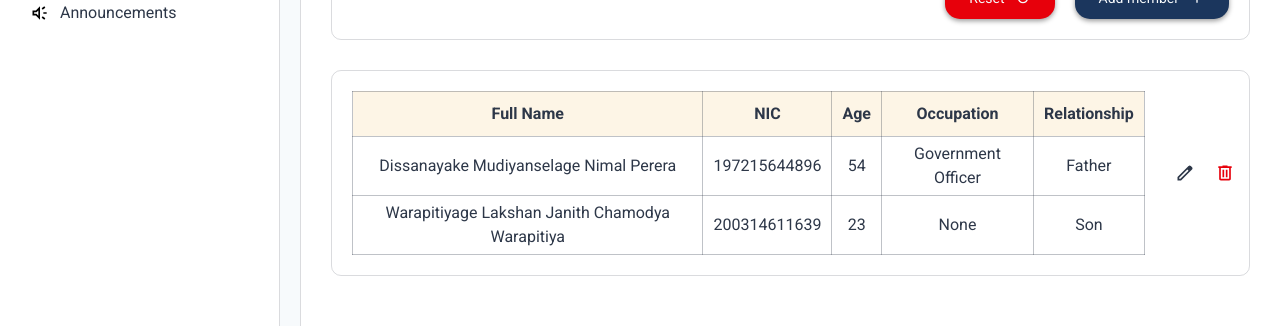
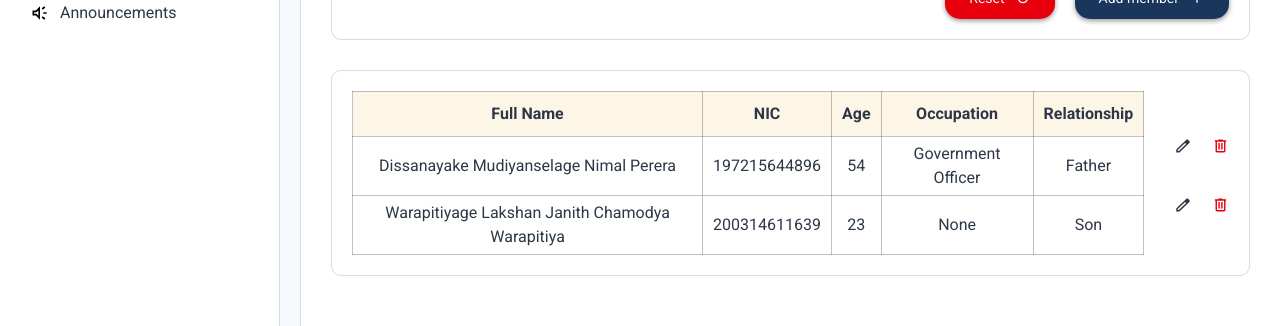
Before and after one commit to Mogith-Code/SmartGN-Digital-GN-Service-Management-System, a React (Vite) app in the folder SmartGN/: page /RHousehold/EditFamilyDetails in a window 1280 px wide. Shown: the part 556-882 px from the top of the page. Built offline with nearby package versions, Linux system fonts and the light colour scheme.

Commit message:
Update EditFamilyDetailsLayout.jsx

```diff
--- a/SmartGN/src/Components/Family&HouseholdPage/EditFamilyDetailsLayout.jsx
+++ b/SmartGN/src/Components/Family&HouseholdPage/EditFamilyDetailsLayout.jsx
@@ -1,14 +1,32 @@
-import React from "react";
+import React, { useState } from "react";
 import backIcon from "../../assets/arrow_back_24dp_2D3748_FILL0_wght400_GRAD0_opsz24.svg";
 import resetIcon from "../../assets/refresh_24dp_F7FAFC_FILL0_wght400_GRAD0_opsz24.svg";
 import addIcon from "../../assets/add_24dp_F7FAFC_FILL0_wght400_GRAD0_opsz24.svg";
-import editIcon from "../../assets/edit_24dp_2D3748_FILL0_wght400_GRAD0_opsz24.svg";
-import deleteIcon from "../../assets/delete_24dp_E7000B_FILL0_wght400_GRAD0_opsz24.svg";
+
 import { useNavigate } from "react-router-dom";
-import FamilyMemberTable from "./FamilyMemberTable";
+import EditFamilyMemberTable from "./EditFamilyMemberTable";
 
 function EditFamilyDetailsLayout() {
   const navigate = useNavigate();
+
+  const [editMembers, setEditMembers] = useState([
+    {
+      id: 1,
+      fullName: "Dissanayake Mudiyanselage Nimal Perera",
+      nic: "197215644896",
+      age: 54,
+      occupation: "Government Officer",
+      relationship: "Father",
+    },
+    {
+      id: 2,
+      fullName: "Warapitiyage Lakshan Janith Chamodya Warapitiya",
+      nic: "200314611639",
+      age: 23,
+      occupation: "None",
+      relationship: "Son",
+    },
+  ]);
   return (
     <>
       {/* Back Button */}
@@ -89,7 +107,7 @@ function EditFamilyDetailsLayout() {
               {/* Reset Button */}
               <button
                 type="button"
-                className="px-4 sm:px-5 md:px-6 py-2 sm:py-2 md:py-2.5 flex justify-center items-center gap-2 sm:gap-2.5 md:gap-3 lg:gap-[10px] text-xs sm:text-sm md:text-base lg:text-[14px] bg-[#E7000B] text-[#F7FAFC] rounded-xl sm:rounded-2xl lg:rounded-[15px] cursor-pointer shadow-[0px_2px_5px_rgba(0,0,0,0.4)] hover:shadow-[0px_2px_10px_rgba(0,0,0,0.4)] hover:scale-[1.02] group font-regular hover:bg-[#FF000C] transition-all duration-200"
+                className="px-4 sm:px-5 md:px-6 py-2 sm:py-2 md:py-2.5 flex justify-center items-center gap-2 sm:gap-2.5 md:gap-3 lg:gap-[10px] text-xs sm:text-sm md:text-base lg:text-[14px] bg-[#E7000B] text-[#F7FAFC] rounded-xl sm:rounded-2xl lg:rounded-[15px] cursor-pointer shadow-[0px_2px_5px_rgba(0,0,0,0.4)] hover:shadow-[0px_2px_10px_rgba(0,0,0,0.4)] hover:scale-101 group font-regular hover:bg-[#FF000C] transition-all duration-200"
               >
                 <span>Reset</span>
                 <img
@@ -101,7 +119,7 @@ function EditFamilyDetailsLayout() {
 
               <button
                 type="button"
-                className="px-4 sm:px-5 md:px-6 py-2 sm:py-2 md:py-2.5 flex justify-center items-center gap-2 sm:gap-2.5 md:gap-3 lg:gap-[10px] text-xs sm:text-sm md:text-base lg:text-[14px] bg-[#1B365D] text-[#F7FAFC] rounded-xl sm:rounded-2xl lg:rounded-[15px] cursor-pointer font-regular hover:bg-[#005BBD] shadow-[0px_2px_5px_rgba(0,0,0,0.4)] hover:shadow-[0px_2px_10px_rgba(0,0,0,0.4)] hover:scale-[1.02] group transition-all duration-200"
+                className="px-4 sm:px-5 md:px-6 py-2 sm:py-2 md:py-2.5 flex justify-center items-center gap-2 sm:gap-2.5 md:gap-3 lg:gap-[10px] text-xs sm:text-sm md:text-base lg:text-[14px] bg-[#1B365D] text-[#F7FAFC] rounded-xl sm:rounded-2xl lg:rounded-[15px] cursor-pointer font-regular hover:bg-[#005BBD] shadow-[0px_2px_5px_rgba(0,0,0,0.4)] hover:shadow-[0px_2px_10px_rgba(0,0,0,0.4)] hover:scale-101 group transition-all duration-200"
               >
                 <span>Add member</span>
                 <img
@@ -115,17 +133,9 @@ function EditFamilyDetailsLayout() {
         </form>
       </div>
 
-      <div className="flex gap-[30px] border border-[#2D37482D] p-[20px] m-[30px] rounded-[10px]">
+      <div className="flex border border-[#2D37482D] p-[20px] m-[30px] rounded-[10px]">
         <div className="flex w-full">
-          <FamilyMemberTable />
-        </div>
-        <div className="flex gap-[20px] items-center">
-          <img src={editIcon} alt="editIcon" className="w-[20px] h-[20px]" />
-          <img
-            src={deleteIcon}
-            alt="deleteIcon"
-            className="w-[20px] h-[20px]"
-          />
+          <EditFamilyMemberTable Editmembers={editMembers} />
         </div>
       </div>
     </>
--- /dev/null
+++ b/SmartGN/src/Components/Family&HouseholdPage/EditFamilyMemberTable.jsx
@@ -0,0 +1,101 @@
+import React, { useState } from "react";
+import { useLanguage } from "../../utils/translate";
+import editIcon from "../../assets/edit_24dp_2D3748_FILL0_wght400_GRAD0_opsz24.svg";
+import deleteIcon from "../../assets/delete_24dp_E7000B_FILL0_wght400_GRAD0_opsz24.svg";
+
+function EditFamilyMemberTable({ Editmembers = [] }) {
+  const { lang } = useLanguage();
+
+  const EditFamilyMemberTableTranslations = {
+    EN: {
+      fullName: "Full Name",
+      nic: "NIC",
+      age: "Age",
+      occupation: "Occupation",
+      relationship: "Relationship",
+    },
+    SI: {
+      fullName: "සම්පූර්ණ නම",
+      nic: "ජා.හැ.අ",
+      age: "වයස",
+      occupation: "රැකියාව",
+      relationship: "ඥාති සම්බන්ධය",
+    },
+    TA: {
+      fullName: "Full Name",
+      nic: "NIC",
+      age: "Age",
+      occupation: "Occupation",
+      relationship: "Relationship",
+    },
+  };
+
+  const t =
+    EditFamilyMemberTableTranslations[lang] ||
+    EditFamilyMemberTableTranslations.EN;
+  return (
+    <div className="flex w-full gap-[30px]">
+      <table className="w-full">
+        <thead>
+          <tr>
+            <th className="text-[16px] text-[#2D3748] bg-[#FDF5E6] border border-[#2D37484D] p-[10px]">
+              {t.fullName}
+            </th>
+            <th className="text-[16px] text-[#2D3748] bg-[#FDF5E6] border border-[#2D37484D] p-[10px]">
+              {t.nic}
+            </th>
+            <th className="text-[16px] text-[#2D3748] bg-[#FDF5E6] border border-[#2D37484D] p-[10px]">
+              {t.age}
+            </th>
+            <th className="text-[16px] text-[#2D3748] bg-[#FDF5E6] border border-[#2D37484D] p-[10px]">
+              {t.occupation}
+            </th>
+            <th className="text-[16px] text-[#2D3748] bg-[#FDF5E6] border border-[#2D37484D] p-[10px]">
+              {t.relationship}
+            </th>
+          </tr>
+        </thead>
+        <tbody className="text-center">
+          {Editmembers.map((member) => (
+            <tr key={member.id}>
+              <td className="text-[16px] text-[#2D3748] border border-[#2D37484D] px-[10px] py-[5px]">
+                {member.fullName}
+              </td>
+              <td className="text-[16px] text-[#2D3748] border border-[#2D37484D] px-[10px] py-[5px]">
+                {member.nic}
+              </td>
+              <td className="text-[16px] text-[#2D3748] border border-[#2D37484D] px-[10px] py-[5px]">
+                {member.age}
+              </td>
+              <td className="text-[16px] text-[#2D3748] border border-[#2D37484D] px-[10px] py-[5px]">
+                {member.occupation}
+              </td>
+              <td className="text-[16px] text-[#2D3748] border border-[#2D37484D] px-[10px] py-[5px]">
+                {member.relationship}
+              </td>
+              <div className="flex gap-[20px] ml-[30px] items-center">
+                <button className="cursor-pointer hover:scale-120">
+                  <img
+                    src={editIcon}
+                    alt="editIcon"
+                    className="w-[20px] h-[20px]"
+                  />
+                </button>
+
+                <button className="cursor-pointer hover:scale-120">
+                  <img
+                    src={deleteIcon}
+                    alt="deleteIcon"
+                    className="w-[20px] h-[20px]"
+                  />
+                </button>
+              </div>
+            </tr>
+          ))}
+        </tbody>
+      </table>
+    </div>
+  );
+}
+
+export default EditFamilyMemberTable;
--- a/SmartGN/src/Components/Family&HouseholdPage/FamilyHouseholdLayout.jsx
+++ b/SmartGN/src/Components/Family&HouseholdPage/FamilyHouseholdLayout.jsx
@@ -1,4 +1,4 @@
-import React from "react";
+import React, { useState } from "react";
 import { useLanguage } from "../../utils/translate";
 import FamilyCardLyout from "./FamilyCardLyout";
 import editIcon from "../../assets/edit_24dp_D69E2E_FILL0_wght400_GRAD0_opsz24.svg";
@@ -39,6 +39,25 @@ function FamilyHouseholdLayout() {
     FamilyHouseholdLayoutTranslations[lang] ||
     FamilyHouseholdLayoutTranslations.EN;
 
+  const [members, setMembers] = useState([
+    {
+      id: 1,
+      fullName: "Dissanayake Mudiyanselage Nimal Perera",
+      nic: "197215644896",
+      age: 54,
+      occupation: "Government Officer",
+      relationship: "Father",
+    },
+    {
+      id: 2,
+      fullName: "Warapitiyage Lakshan Janith Chamodya Warapitiya",
+      nic: "200314611639",
+      age: 23,
+      occupation: "None",
+      relationship: "Son",
+    },
+  ]);
+
   return (
     <>
       <div className="flex text-xl sm:text-2xl md:text-3xl lg:text-[24px] font-medium text-[#1B365D] border-b border-[#2D37482D] pb-2 sm:pb-2.5 md:pb-3 lg:pb-[10px] mt-12 sm:mt-14 md:mt-16 lg:mt-[60px] mx-4 sm:mx-6 md:mx-8 lg:mx-[30px]">
@@ -65,7 +84,7 @@ function FamilyHouseholdLayout() {
         </div>
 
         <div className="flex">
-          <FamilyMemberTable />
+          <FamilyMemberTable members={members} />
         </div>
       </div>
 
--- a/SmartGN/src/Components/Family&HouseholdPage/FamilyMemberTable.jsx
+++ b/SmartGN/src/Components/Family&HouseholdPage/FamilyMemberTable.jsx
@@ -1,7 +1,7 @@
 import React, { useState } from "react";
 import { useLanguage } from "../../utils/translate";
 
-function FamilyMemberTable() {
+function FamilyMemberTable({ members = [] }) {
   const { lang } = useLanguage();
 
   const FamilyMemberTableTranslations = {
@@ -27,25 +27,6 @@ function FamilyMemberTable() {
       relationship: "Relationship",
     },
   };
-
-  const [members, setMembers] = useState([
-    {
-      id: 1,
-      fullName: "Dissanayake Mudiyanselage Nimal Perera",
-      nic: "197215644896",
-      age: 54,
-      occupation: "Government Officer",
-      relationship: "Father",
-    },
-    {
-      id: 2,
-      fullName: "Warapitiyage Lakshan Janith Chamodya Warapitiya",
-      nic: "200314611639",
-      age: 23,
-      occupation: "None",
-      relationship: "Son",
-    },
-  ]);
 
   const t =
     FamilyMemberTableTranslations[lang] || FamilyMemberTableTranslations.EN;
```
